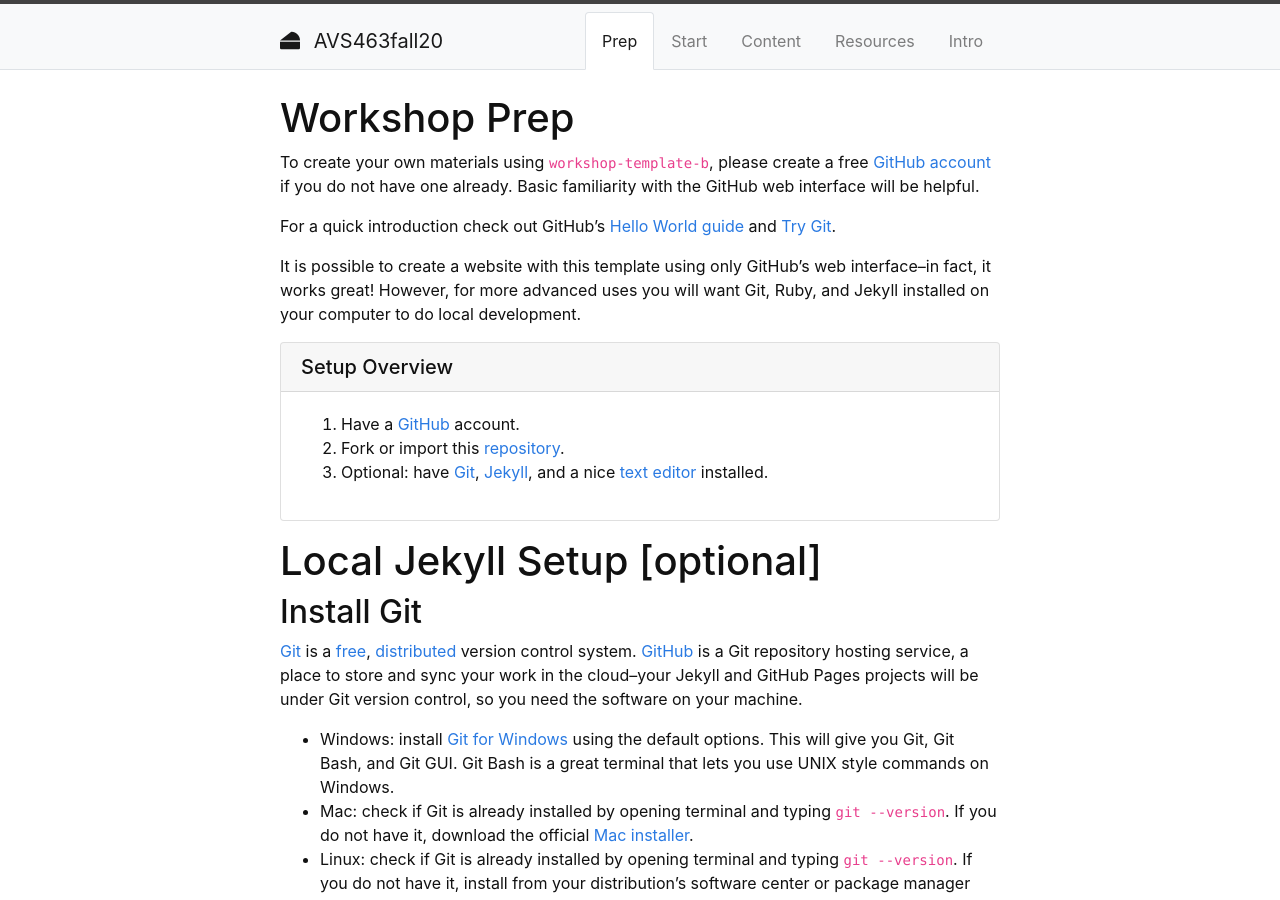
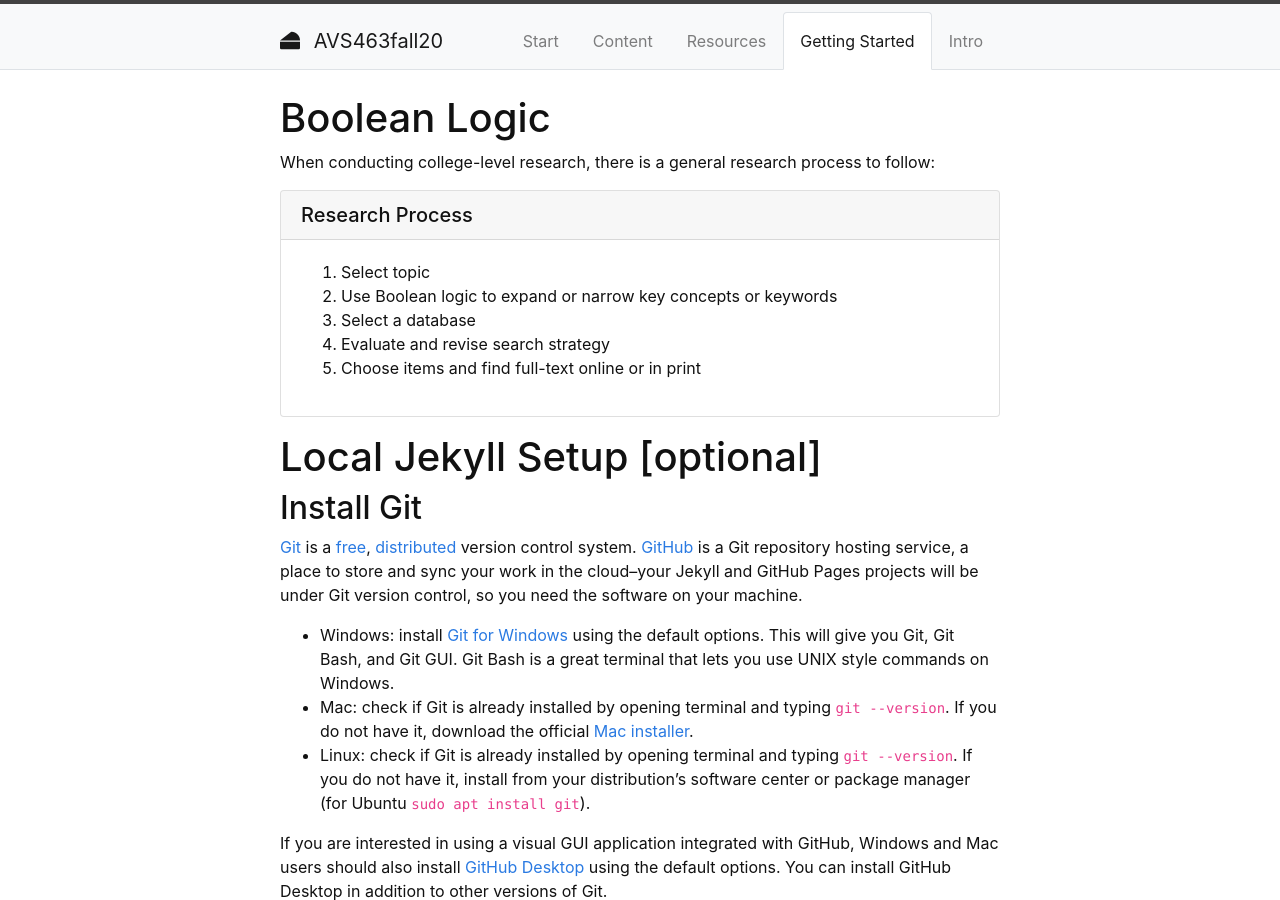
Before and after one commit to hanwendong1/AVS463-f20, a Jekyll site: the page built from content/Getting-Started.md, in a window 1280 px wide and 900 px high. Built offline with Jekyll 4.4.1, drawn with Linux system fonts in a browser that asks for light colours.

Commit message:
Update and rename 0-prep.md to Getting-Started.md

```diff
--- a/content/0-prep.md
+++ b/content/Getting-Started.md
@@ -1,24 +1,18 @@
 ---
-title: Prep
+title: Getting Started
 nav: true
 ---
 
-# Workshop Prep
-
-To create your own materials using `workshop-template-b`, please create a free [GitHub account](https://github.com/join) if you do not have one already.
-Basic familiarity with the GitHub web interface will be helpful.
-
-For a quick introduction check out GitHub's [Hello World guide](https://guides.github.com/activities/hello-world/) and [Try Git](https://try.github.io/).
-
-It is possible to create a website with this template using only GitHub's web interface--in fact, it works great!
-However, for more advanced uses you will want Git, Ruby, and Jekyll installed on your computer to do local development.
-
+# Boolean Logic
+When conducting college-level research, there is a general research process to follow:
 {% capture text %}
-1. Have a [GitHub](https://github.com) account.
-2. Fork or import this [repository](https://github.com/evanwill/workshop-template-b).
-3. Optional: have [Git](https://git-scm.com/), [Jekyll](https://jekyllrb.com/), and a nice [text editor](https://code.visualstudio.com/) installed.
+1. Select topic
+2. Use Boolean logic to expand or narrow key concepts or keywords
+3. Select a database
+4. Evaluate and revise search strategy
+5. Choose items and find full-text online or in print
 {% endcapture %}
-{% include card.md text=text header="Setup Overview" %}
+{% include card.md text=text header="Research Process" %}
 
 # Local Jekyll Setup [optional]
 
```
